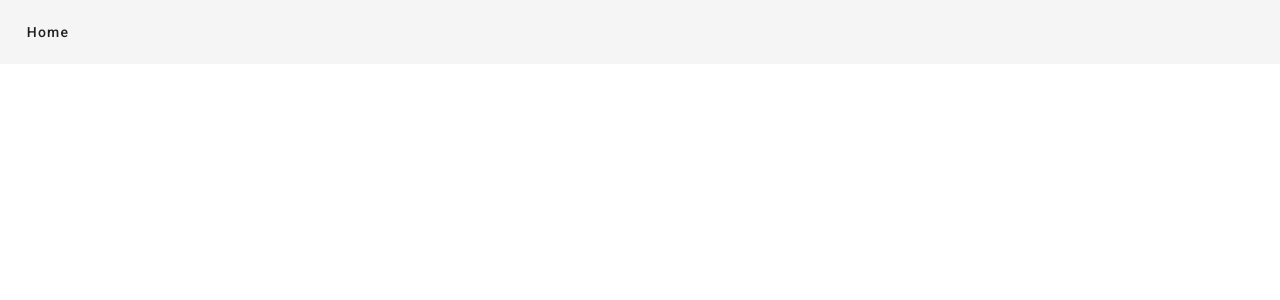
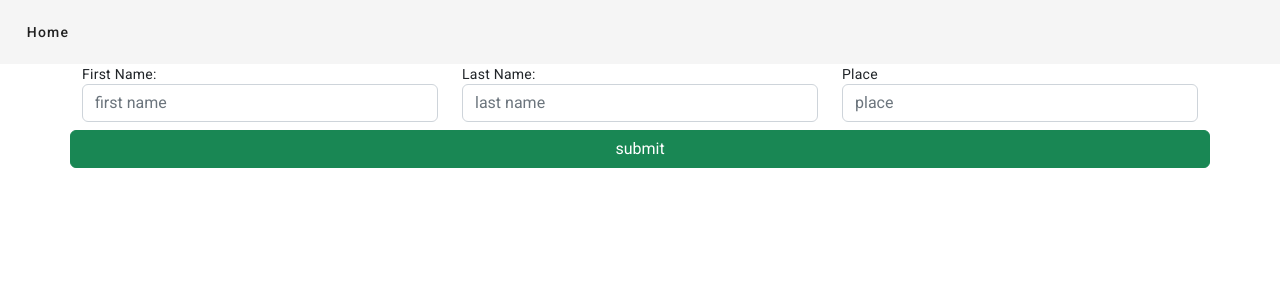
Before and after one commit to ybalemula/gp-angular-practice, an Angular app: page /login in a window 1280 px wide. Before the commit this address led to /. Shown: the top 300 px of the page. Built offline with nearby package versions, Linux system fonts and the light colour scheme.

Commit message:
Added routing module and one component

```diff
--- a/src/app/app.module.ts
+++ b/src/app/app.module.ts
@@ -28,6 +28,8 @@ import { NareshComponent } from './Naresh/naresh/naresh.component';
 import { DineshModule } from './dinesh/dinesh.module';
 import { PranayModule } from './U-Pranay/pranay/pranay.module';
 import { HomeComponent } from './U-Pranay/home/home.component';
+import { DineshRoutingModule } from './dinesh/dinesh-routing.module';
+
 @NgModule({
   declarations: [
     AppComponent,
@@ -56,6 +58,7 @@ import { HomeComponent } from './U-Pranay/home/home.component';
     MohammadModuleModule,
     AdityaModule,
     DineshModule,
+    DineshRoutingModule,
     PranayModule
   ],
   providers: [
--- a/src/app/dinesh/d-login/d-login.component.html
+++ b/src/app/dinesh/d-login/d-login.component.html
@@ -4,17 +4,20 @@
    <form  [formGroup]="userDetails"  >
       <div class="row">
          <div class="col">
-                    <input type="text" placeholder="first name" class="form-control" formControlName="firstname" >
+            <label for="name1">First Name: <span *ngIf="userDetails.controls['firstname'].touched && userDetails.controls['firstname'].invalid"></span></label>
+                    <input type="text" placeholder="first name" id="name1" class="form-control" formControlName="firstname" >
           </div>
           <div class="col">
-                    <input type="text" placeholder="last name" class="form-control" formControlName="lastname">
+            <label for="name2">Last Name: <span *ngIf="userDetails.controls['lastname'].touched && userDetails.controls['lastname'].invalid"></span></label>
+                    <input type="text" placeholder="last name" id="name2" class="form-control" formControlName="lastname">
           </div>
           <div class="col">
-                    <input type="text" placeholder="place" class="form-control" formControlName="place">
+            <label for="name3">Place <span *ngIf="userDetails.controls['place'].touched && userDetails.controls['place'].invalid"></span></label>
+                    <input type="text" placeholder="place" id="name3" class="form-control" formControlName="place">
           </div>
       </div>
    </form>
           <div class="row mt-2">
-                    <button type="submit" (click)="submit1()">submit</button>
+                    <button type="submit" (click)="submit1()" class="btn btn-success">submit</button>
           </div>
 </div>
--- a/src/app/dinesh/d-login/d-login.component.ts
+++ b/src/app/dinesh/d-login/d-login.component.ts
@@ -1,5 +1,6 @@
 import { Component } from '@angular/core';
 import { FormControl, FormGroup, Validators } from '@angular/forms';
+import { Router } from '@angular/router';
 
 
 @Component({
@@ -9,7 +10,7 @@ import { FormControl, FormGroup, Validators } from '@angular/forms';
 })
 export class DLoginComponent {
   userDetails:FormGroup;
-  constructor(){
+  constructor(private r:Router){
     this.userDetails = new FormGroup({
       firstname:new FormControl('',[Validators.required]),
       lastname:new FormControl('',[Validators.required]),
@@ -18,6 +19,6 @@ export class DLoginComponent {
   }
 
   submit1(){
-    console.log(this.userDetails)
+    this.r.navigate(["/signup"])
   }
 }
--- a/src/app/dinesh/dinesh.module.ts
+++ b/src/app/dinesh/dinesh.module.ts
@@ -2,12 +2,15 @@ import { NgModule } from '@angular/core';
 import { CommonModule } from '@angular/common';
 import { DLoginComponent } from './d-login/d-login.component';
 import { FormsModule, ReactiveFormsModule } from '@angular/forms';
+import { SignupComponent } from './signup/signup.component';
+
 
 
 
 @NgModule({
   declarations: [
-    DLoginComponent
+    DLoginComponent,
+    SignupComponent
   ],
   imports: [
     CommonModule,
--- /dev/null
+++ b/src/app/dinesh/signup/signup.component.html
@@ -0,0 +1,2 @@
+<h1>this is sign up page</h1>
+<button (click)="back()">Back</button>
--- /dev/null
+++ b/src/app/dinesh/signup/signup.component.ts
@@ -0,0 +1,16 @@
+import { Component } from '@angular/core';
+import { Router } from '@angular/router';
+
+@Component({
+  selector: 'app-signup',
+  templateUrl: './signup.component.html',
+  styleUrls: ['./signup.component.scss']
+})
+export class SignupComponent {
+
+constructor(private r:Router){}
+
+back(){
+  this.r.navigate(["/login"])
+}
+}
```
Also changed, not shown: src/app/dinesh/dinesh-routing.module.ts (added, +18 -0 lines), src/app/dinesh/signup/signup.component.scss (added), 1 other file (tests, documents, lock files or other folders).
